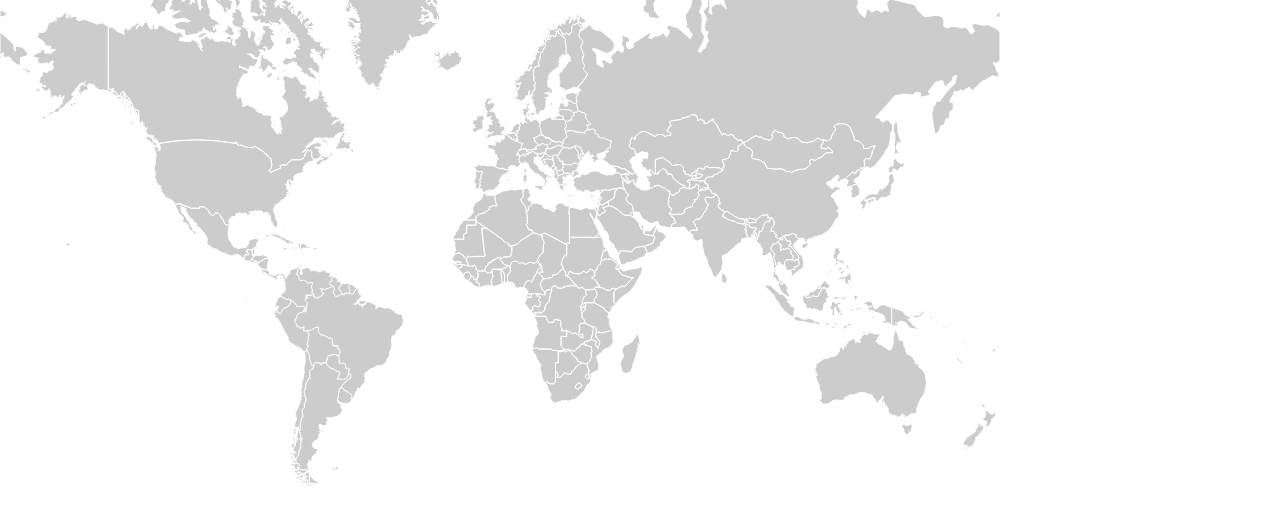
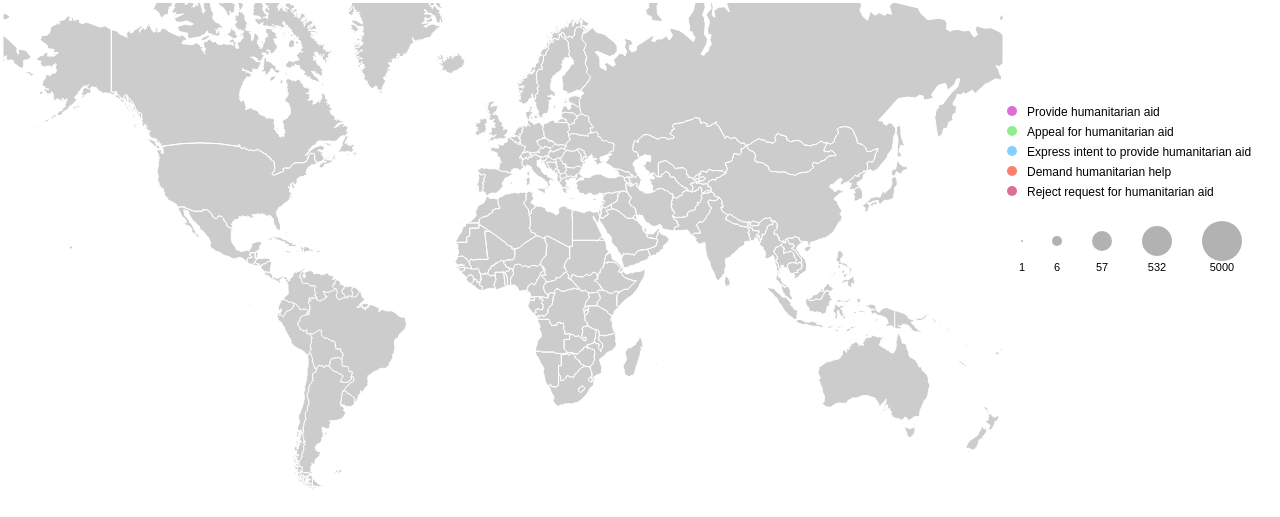
Before and after one commit to thaiantt/Gdelt, a plain HTML site: page index.html in a window 1280 px wide. Shown: the top 517 px of the page. Drawn offline with nearby package versions, Linux system fonts and the light colour scheme.

Commit message:
Added legend and index creation

```diff
--- a/index.html
+++ b/index.html
@@ -7,8 +7,18 @@
 </head>
 
 <body>
-
+<table>
+    <tr>
+        <td>
             <div id="area1" class="area1"></div>
+        </td>
+        <td>
+            <div id="legend">
+            </div>
+        </td>
+    </tr>
+    <tr>
+        <td>
             <div id="area2" class="area2">
                 <select id="monthSelect">
                     <option value="01" selected>January</option>
@@ -29,6 +39,11 @@
                 <input id="end" type="date" value="2017-12-31">
                 <button id="mode">Switch to brush</button>
             </div>
+        </td>
+    </tr>
+</table>
+
+
 
 <script src="//d3js.org/d3.v4.js"></script>
 <script src="regionCode.js"></script>
--- a/script.js
+++ b/script.js
@@ -5,14 +5,110 @@ let colors = {
     333: "lightskyblue",
     233: "lightgreen",
     73: "orchid",
-    1233: "palevioletred"
+    1223: "palevioletred"
 };
 
-console.log(regionCode);
+let colorsLegend = [];
+
+for (let k of Object.keys(colors)) {
+    colorsLegend.push({
+        key: k,
+        val: colors[k]
+    });
+}
+
+let nameLegends = {
+    1033: "Demand humanitarian help",
+    333: "Express intent to provide humanitarian aid",
+    233: "Appeal for humanitarian aid",
+    73: "Provide humanitarian aid",
+    1223: "Reject request for humanitarian aid"
+};
+
+let radiusScale = d3.scaleLog()
+    .domain([1, 5000])
+    .range([1, 20]);
+
+let dataCircle = [
+    {size: 1, value: radiusScale.invert(1)},
+    {size: 5, value: radiusScale.invert(5)},
+    {size: 10, value: radiusScale.invert(10)},
+    {size: 15, value: radiusScale.invert(15)},
+    {size: 20, value: radiusScale.invert(20)}
+    ];
+
+console.log(dataCircle);
+
+function plotLegend(colorsLegend) {
+    console.log(colorsLegend);
+    let svg = d3.select("#legend")
+        .append("svg")
+        .attr("height", 300);
+
+    svg.selectAll(".legendColor")
+        .data(colorsLegend).enter()
+        .append("circle")
+        .attr("class", "legendColor")
+        .attr("cx", 5)
+        .attr("cy", function (d, i) {
+            return 10 + i * 20;
+        })
+        .attr("r", 5)
+        .style("fill", function (d) {
+            console.log(d.val);
+            return d.val;
+        });
+
+    svg.selectAll(".legendText")
+        .data(colorsLegend).enter()
+        .append("text")
+        .attr("class", "legendText")
+        .attr("x", 20)
+        .attr("y", function (d, i) {
+            return 15 + i * 20;
+        })
+        .attr("font-family", "sans-serif")
+        .attr("font-size", "12px")
+        .text(function(d, i) {
+            return nameLegends[d.key]
+        });
+
+    svg.selectAll(".legendSize")
+        .data(dataCircle).enter()
+        .append("circle")
+        .attr("class", "legendSize")
+        .attr("cx", function (d, i) {
+            return 15 + i * (30 + d.size) ;
+        })
+        .attr("cy", 140)
+        .attr("opacity", 0.3)
+        .attr("r", function (d, i) {
+            return d.size;
+        });
+
+    svg.selectAll(".legendSizeText")
+        .data(dataCircle).enter()
+        .append("text")
+        .attr("class", "legendSizeText")
+        .attr("x", function (d, i) {
+            return 15 + i * (30 + d.size) ;
+        })
+        .attr("y", 170)
+        .attr("font-family", "sans-serif")
+        .attr("font-size", "11px")
+        .style("text-anchor", "middle")
+        .text(function(d, i) {
+            return Math.round(d.value);
+        });
+
+
+}
+
+plotLegend(colorsLegend);
 
 let modeBrush = false;
 let modeBtn = document.getElementById("mode");
-modeBtn.addEventListener("click", function() {
+modeBtn.addEventListener("click", function () {
     modeBrush = !modeBrush;
     svg.selectAll("circle").remove();
     svg.selectAll(".selected").classed("selected", false);
@@ -168,7 +264,7 @@ function clearBrushed() {
 
 function brushed() {
     console.log("kikoo ça brush");
-    if(d3.event.selection) {
+    if (d3.event.selection) {
         let s = d3.event.selection,
             c0 = s[0], // Top lef
             c1 = s[1]; // Bottom right
@@ -426,11 +522,6 @@ d3.json('asia.geojson', function (error, geojson) {
 // *                INTERACTIONS                    *
 // **************************************************
 // add circles to svg
-
-var radiusScale = d3.scaleLog()
-    .domain([1, 5000])
-    .range([1, 20]);
-
 function addCircles(points, is_event) {
     console.log("Append new circles", points);
     // svg.selectAll("circle")
@@ -484,7 +575,7 @@ function addColoredCircles(points, is_event) {
             return (i + 1)
         })
         .attr("r", function (d) {
-            let rad = radiusScale(Math.min(10000, d["count"]));
+            let rad = radiusScale(Math.min(5000, d["count"]));
             return rad + "px"
         });
 }
@@ -518,7 +609,7 @@ function addBrushedCircles(points, is_event) {
             return (i + 1)
         })
         .attr("r", function (d) {
-            let rad = radiusScale(Math.min(10000, d["count"]));
+            let rad = radiusScale(Math.min(5000, d["count"]));
             return rad + "px"
         });
 }
```
Also changed, not shown: reveal.js/demo.html (+17 -10 lines), 2 other files. Lines whose indentation alone changed are shown as unchanged.
